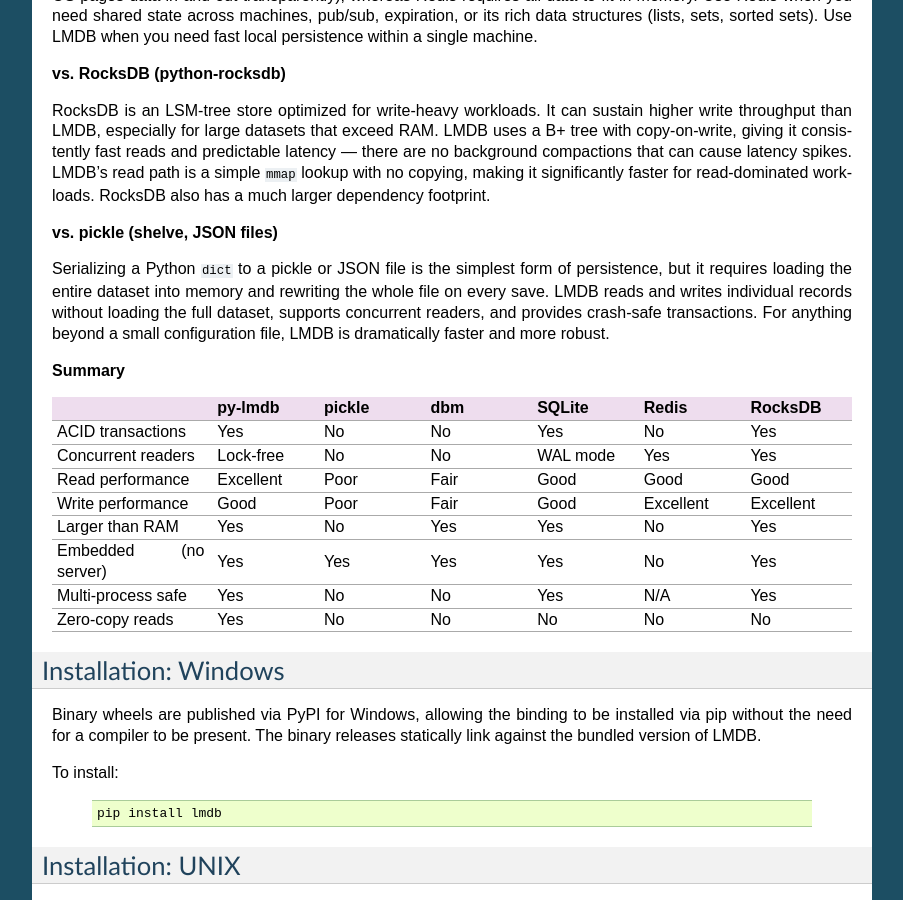
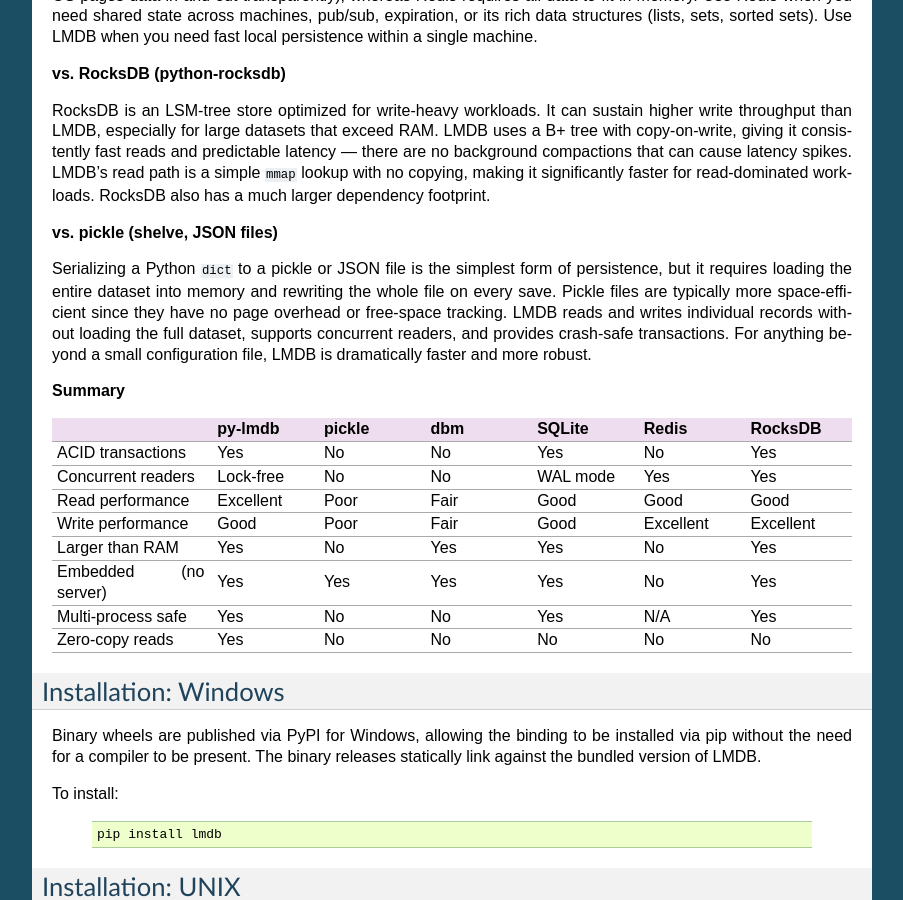
Before and after one commit to jnwatson/py-lmdb, a Sphinx documentation site: the page built from docs/index.rst, in a window 1280 px wide and 900 px high, scrolled down 983 px. Shown: the whole window, without its empty margins (268-1171 px from the left). Built offline with Sphinx 7.4.7, drawn with Linux system fonts in a browser that asks for light colours.

Commit message:
Note pickle's space efficiency advantage over LMDB
Co-Authored-By: Claude Opus 4.6 <noreply@anthropic.com>

```diff
--- a/docs/index.rst
+++ b/docs/index.rst
@@ -87,10 +87,12 @@ dependency footprint.
 
 Serializing a Python ``dict`` to a pickle or JSON file is the simplest
 form of persistence, but it requires loading the entire dataset into memory
-and rewriting the whole file on every save.  LMDB reads and writes
-individual records without loading the full dataset, supports concurrent
-readers, and provides crash-safe transactions.  For anything beyond a small
-configuration file, LMDB is dramatically faster and more robust.
+and rewriting the whole file on every save.  Pickle files are typically more
+space-efficient since they have no page overhead or free-space tracking.
+LMDB reads and writes individual records without loading the full dataset,
+supports concurrent readers, and provides crash-safe transactions.  For
+anything beyond a small configuration file, LMDB is dramatically faster
+and more robust.
 
 **Summary**
 
```
